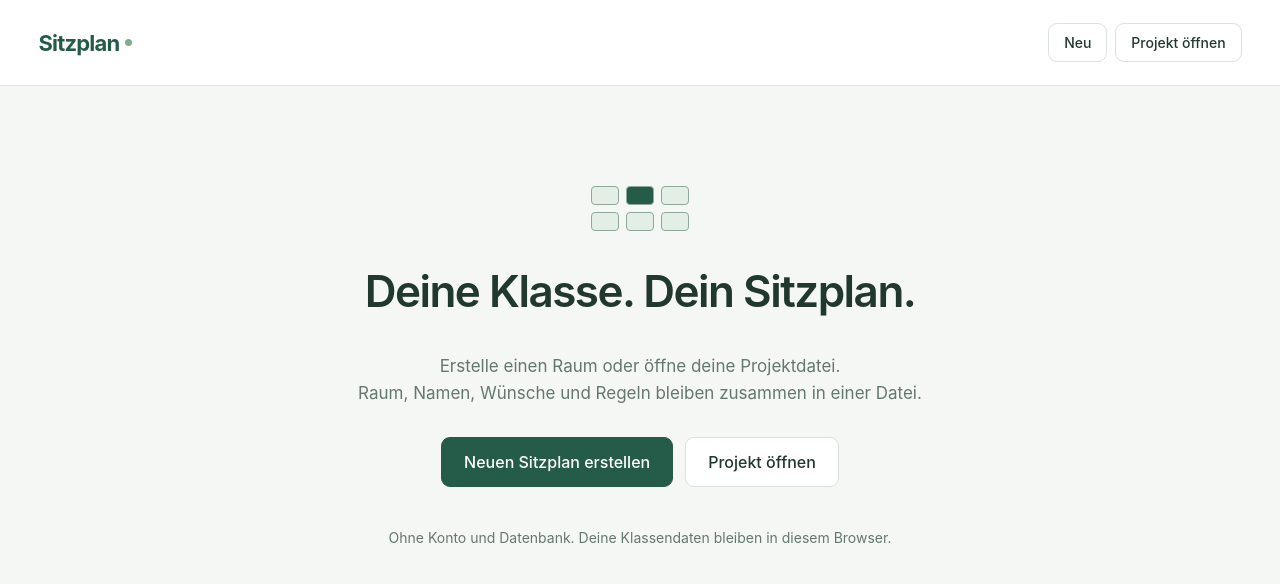
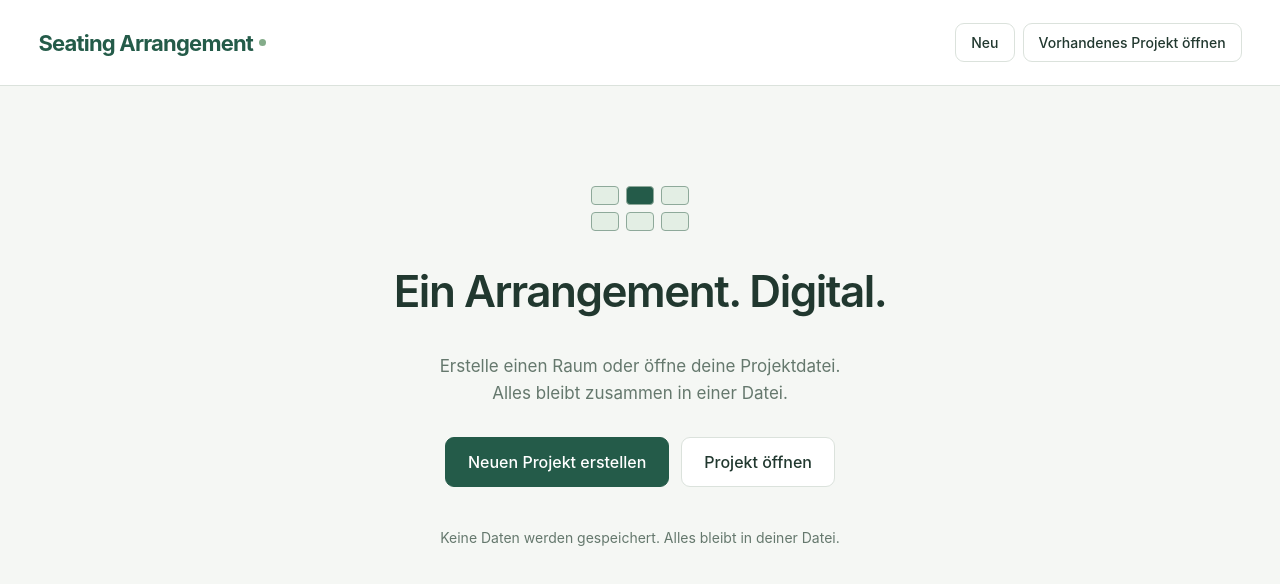
Before and after one commit to timbenjaminlmr/seatingplan, a website: page index.html in a window 1280 px wide. Drawn offline with Linux system fonts and the light colour scheme.

Commit message:
HTML First watch

```diff
--- a/index.html
+++ b/index.html
@@ -11,28 +11,36 @@
 </head>
 
 <body>
+
   <header class="topbar">
-    <a class="brand" href="#" id="home">Sitzplan<span class="brand-dot"></span></a>
+
+    <a class="brand" href="#" id="home">Seating Arrangement<span class="brand-dot"></span></a>
     <div id="project-heading" hidden><strong id="project-name"></strong><span id="save-status" role="status"></span>
     </div>
-    <div class="header-actions"><button id="new-project">Neu</button><button id="open-project">Projekt
+    <div class="header-actions"><button id="new-project">Neu</button><button id="open-project">Vorhandenes Projekt
         öffnen</button><button id="save-project" class="primary" hidden>Projekt speichern</button><button id="save-copy"
         hidden>Kopie speichern</button></div>
+
   </header>
+
   <main>
+
+
     <section id="welcome" class="welcome">
       <div class="welcome-mark" aria-hidden="true"><i></i><i></i><i></i><i></i><i></i><i></i></div>
-      <h1>Deine Klasse. Dein Sitzplan.</h1>
-      <p>Erstelle einen Raum oder öffne deine Projektdatei.<br>Raum, Namen, Wünsche und Regeln bleiben zusammen in einer
+      <h1>Ein Arrangement. Digital.</h1>
+      <p>Erstelle einen Raum oder öffne deine Projektdatei.<br>Alles bleibt zusammen in einer
         Datei.</p>
-      <div class="welcome-actions"><button id="start-new" class="primary">Neuen Sitzplan erstellen</button><button
+      <div class="welcome-actions"><button id="start-new" class="primary">Neuen Projekt erstellen</button><button
           id="start-open">Projekt öffnen</button></div>
-      <button id="recover" class="text-button" hidden>Letzten Browserentwurf wiederherstellen</button>
-      <p class="privacy">Ohne Konto und Datenbank. Deine Klassendaten bleiben in diesem Browser.</p>
+      <button id="recover" class="text-button" hidden>Wiederherstellen aus Browser</button>
+      <p class="privacy">Keine Daten werden gespeichert. Alles bleibt in deiner Datei.</p>
     </section>
+
     <section id="workspace" hidden>
       <nav class="tabs" aria-label="Ansicht"><button data-view="plan" class="active">Sitzplan</button><button
           data-view="students">Schüler &amp; Wünsche</button><button data-view="rules">Regeln</button></nav>
+
       <section id="view-plan">
         <div class="plan-toolbar">
           <div class="segmented" aria-label="Bearbeitung"><button data-mode="people"
@@ -42,6 +50,7 @@
               title="Letzte Änderung rückgängig machen">Rückgängig</button><button id="redo">Wiederholen</button><button
               id="calculate" class="primary">Berechnen</button><button id="stop" hidden>Stoppen</button></div>
         </div>
+
         <div id="layout-tools" class="tools" hidden>
           <label>Tische <input id="table-count" type="number" min="1" max="60" value="1"></label><button
             id="add-tables">Hinzufügen</button><button id="desk-tool">Pult</button><button
@@ -49,9 +58,11 @@
             class="tool-spacer"></span><button id="remember-layout">Als Standard merken</button><button
             id="reset-layout">Standard wiederherstellen</button>
         </div>
+
         <div id="link-tools" class="tools" hidden><span id="link-hint">Zwei Tische anklicken, um eine Verbindung
             umzuschalten.</span><button id="detect-links">Nachbarn erkennen</button><span class="muted">Über Eck und
             diagonal zählen ebenfalls. Gegenüber nicht.</span></div>
+
         <div class="editor-grid" id="editor-grid">
           <div class="room-scroll">
             <div id="room" class="room" aria-label="Sitzplan"><svg id="connections" aria-hidden="true"></svg>
@@ -62,16 +73,21 @@
           </div>
           <aside id="inspector" class="inspector" hidden></aside>
         </div>
+
         <div class="plan-bottom"><span id="plan-count"></span>
           <div class="legend"><span><i class="red"></i>Feste Regel verletzt</span><span><i
                 class="orange"></i>Nein-Wunsch</span></div><button id="print-plan" class="text-button">Drucken</button>
         </div>
+
         <div id="report" class="report" role="status"></div>
       </section>
+
+
       <section id="view-students" hidden>
         <div class="section-bar"><button id="add-students" class="primary">Namen hinzufügen</button><button
             id="import-wishes">Wunschzettel importieren</button><button id="student-prompt">Schülerprompt
             kopieren</button><span id="student-count" class="muted"></span></div>
+
         <p class="hint">Rang 1 hat die höchste Priorität. Wünsche und importierte Zettel werden in deiner Projektdatei
           gespeichert.</p>
         <div class="students-grid">
@@ -79,6 +95,7 @@
           <div id="student-editor" class="student-editor"></div>
         </div>
       </section>
+
       <section id="view-rules" hidden>
         <form id="rule-form" class="rule-builder"><label>Regel <select id="rule-kind">
               <option value="separate">Dürfen nicht nebeneinander sitzen</option>
@@ -89,16 +106,22 @@
           <div id="rule-students" class="check-grid"></div><button class="primary" type="submit">Regel
             hinzufügen</button>
         </form>
+
         <div id="rule-list" class="rule-list"></div>
       </section>
+
     </section>
+
   </main>
+
+
   <div id="notice" class="notice" role="status" hidden></div>
   <input id="project-input" type="file" accept=".json,.txt,.html,application/json,text/plain,text/html" hidden>
   <input id="wishes-input" type="file" accept=".txt,.json,text/plain,application/json" hidden>
+
   <dialog id="room-dialog">
     <form id="room-form">
-      <h2 id="room-dialog-title">Neuer Sitzplan</h2><label>Projektname<input id="room-name" maxlength="80" required
+      <h2 id="room-dialog-title">Neues Arrangement</h2><label>Projektname<input id="room-name" maxlength="80" required
           value="Meine Klasse"></label>
       <div class="two-columns"><label>Raumbreite<input id="room-width" type="number" min="600" max="2400" value="1000"
             required></label><label>Raumhöhe<input id="room-height" type="number" min="400" max="2000" value="780"
@@ -110,15 +133,17 @@
           class="primary" type="submit">Übernehmen</button></div>
     </form>
   </dialog>
+
   <dialog id="names-dialog">
     <form id="names-form">
       <h2>Namen hinzufügen</h2><label>Ein Name pro Zeile<textarea id="names-text" rows="9"
-          placeholder="Adrian&#10;Rafael&#10;Paul" required></textarea></label>
+          placeholder="Adrian&#10;Rafael&#10;Emma" required></textarea></label>
       <p class="hint">Jede Person bekommt eine feste ID. Diese bleibt auch beim Umbenennen erhalten.</p>
       <div class="dialog-actions"><button type="button" data-close="names-dialog">Abbrechen</button><button
           class="primary" type="submit">Hinzufügen</button></div>
     </form>
   </dialog>
+
 </body>
 
 </html>
```
